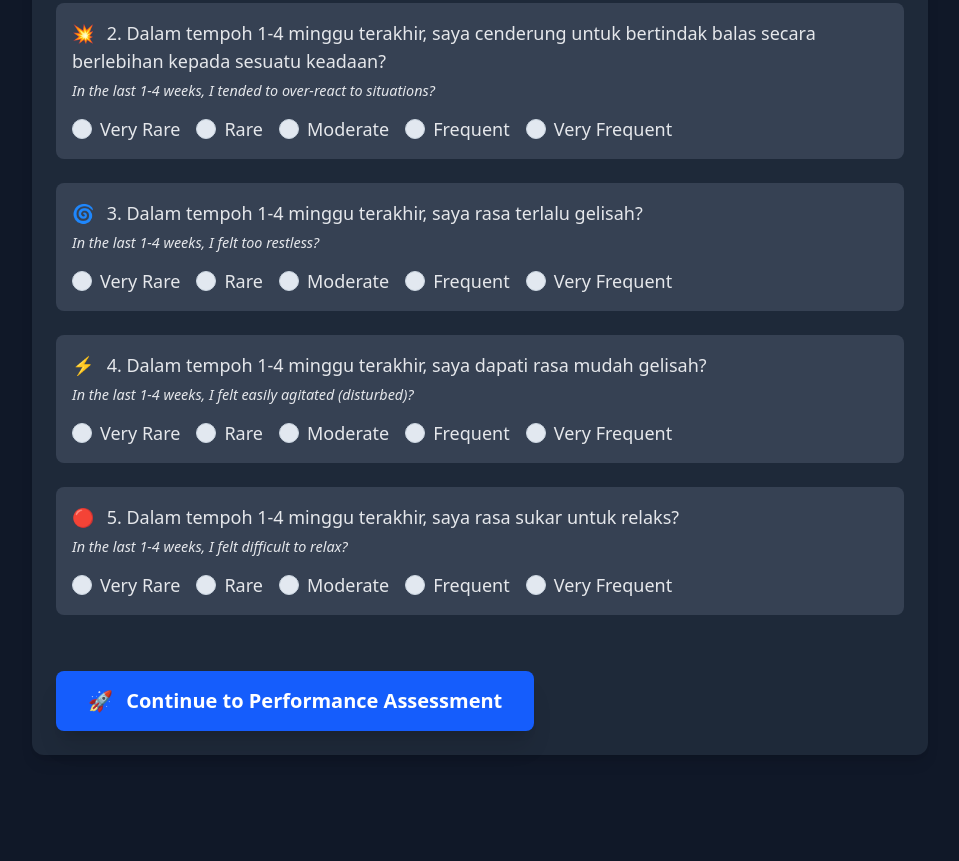
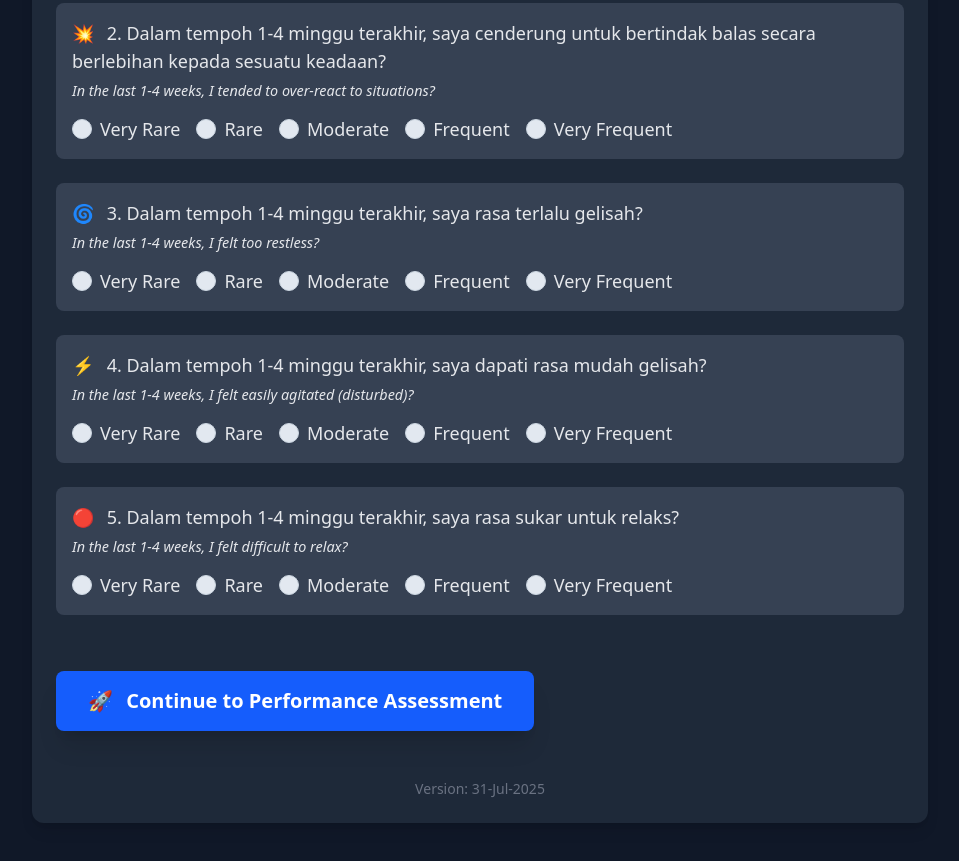
Before and after one commit to isweartodomyhomework/stresformance-tracker, a plain HTML site: page index.html in a window 1280 px wide. Shown: the part 473-1334 px from the top of the page, without its empty margins (160-1119 px from the left). Before the commit the page ends 1268 px from the top, so only its background shows below. Drawn offline with nearby package versions, Linux system fonts and the light colour scheme.

Commit message:
added footer

```diff
--- a/index.html
+++ b/index.html
@@ -978,9 +978,9 @@
         </button>
       </section>
 
-      <!-- <footer class="mt-12 text-center text-gray-500">
-        <p class="text-sm">&copy; 2025 Stresformance. Version: 31-Jul-2025</p>
-      </footer> -->
+      <footer class="mt-12 text-center text-gray-500">
+        <p class="text-sm">Version: 31-Jul-2025</p>
+      </footer>
     </div>
 
     <!-- Custom Modal Structure -->
```
